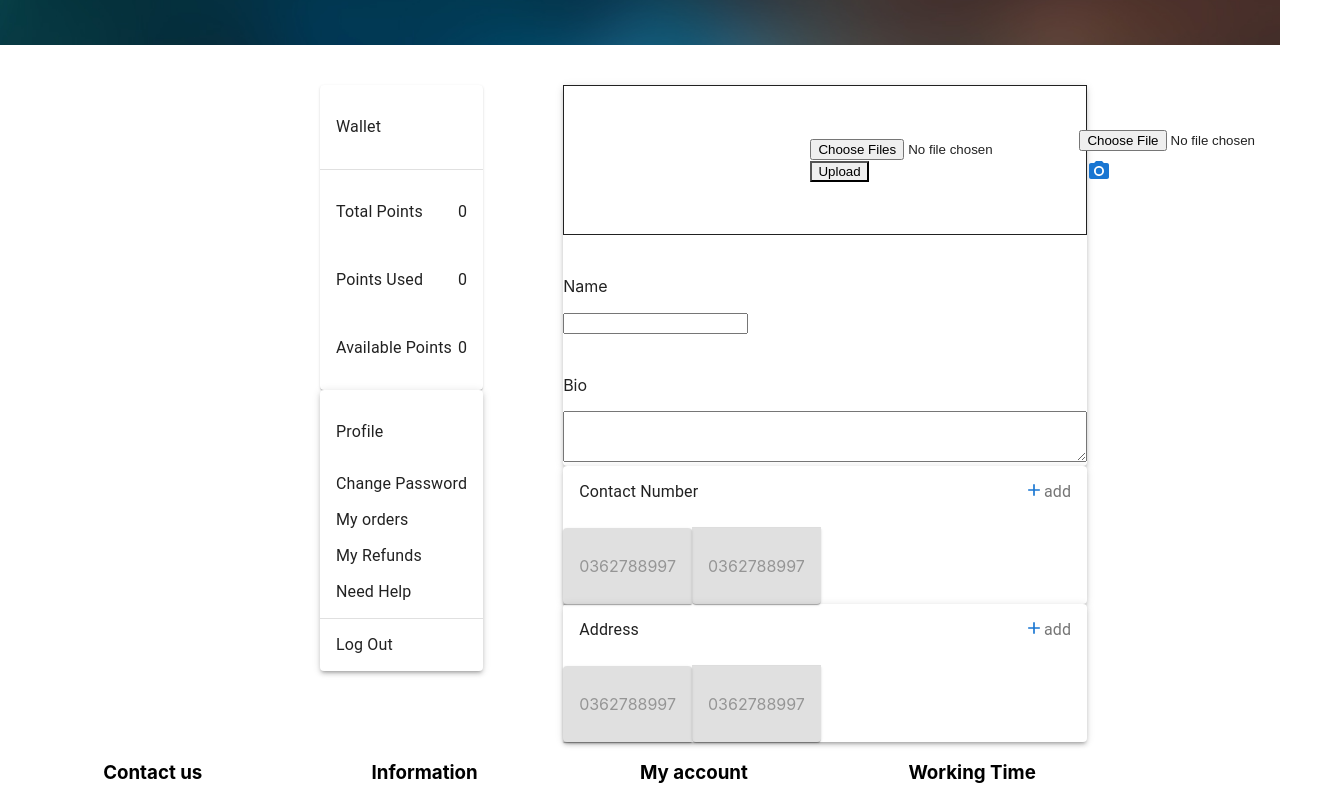
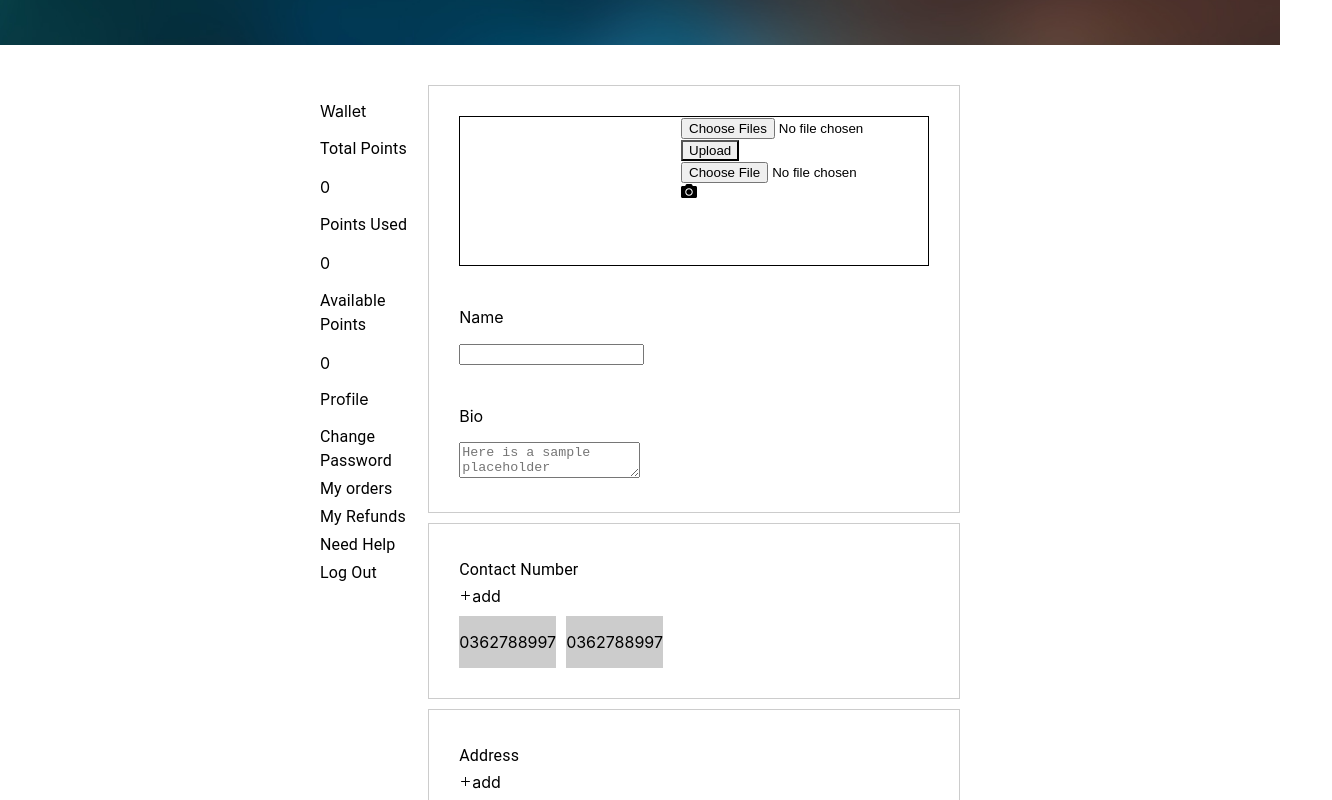
Before and after one commit to NextjsStore/nextjs-commerce-vendure, a Next.js app in the folder site/: page /profile in a window 1280 px wide. Shown: the part 300-1100 px from the top of the page, 1332 px wide, since content can reach past the window. Built offline with nearby package versions, Linux system fonts and the light colour scheme.

Commit message:
convert chakra ui

```diff
--- /dev/null
+++ b/site/pages/__document.js
@@ -0,0 +1,25 @@
+import React from 'react'
+import Document, { Html, Head, Main, NextScript } from 'next/document'
+
+export default class MyDocument extends Document {
+  render() {
+    return (
+      <Html lang="en">
+        <Head>
+          <link
+            href="https://fonts.googleapis.com/css2?family=Merriweather:wght@300;400;700&display=swap"
+            rel="stylesheet"
+          />
+          <link
+            href="https://fonts.googleapis.com/css2?family=Mulish:wght@300;400&display=swap"
+            rel="stylesheet"
+          />
+        </Head>
+        <body>
+          <Main />
+          <NextScript />
+        </body>
+      </Html>
+    )
+  }
+}
--- a/site/pages/_document.js
+++ /dev/null
@@ -1,72 +0,0 @@
-import React from 'react'
-import Document, { Html, Head, Main, NextScript } from 'next/document'
-import { ServerStyleSheets } from '@material-ui/styles' // works with @material-ui/core/styles, if you prefer to use it.
-
-export default class MyDocument extends Document {
-  render() {
-    return (
-      <Html lang="en">
-        <Head>
-          <link
-            href="https://fonts.googleapis.com/css2?family=Merriweather:wght@300;400;700&display=swap"
-            rel="stylesheet"
-          />
-          <link
-            href="https://fonts.googleapis.com/css2?family=Mulish:wght@300;400&display=swap"
-            rel="stylesheet"
-          />
-        </Head>
-        <body>
-          <Main />
-          <NextScript />
-        </body>
-      </Html>
-    )
-  }
-}
-
-// `getInitialProps` belongs to `_document` (instead of `_app`),
-// it's compatible with server-side generation (SSG).
-MyDocument.getInitialProps = async (ctx) => {
-  // Resolution order
-  //
-  // On the server:
-  // 1. app.getInitialProps
-  // 2. page.getInitialProps
-  // 3. document.getInitialProps
-  // 4. app.render
-  // 5. page.render
-  // 6. document.render
-  //
-  // On the server with error:
-  // 1. document.getInitialProps
-  // 2. app.render
-  // 3. page.render
-  // 4. document.render
-  //
-  // On the client
-  // 1. app.getInitialProps
-  // 2. page.getInitialProps
-  // 3. app.render
-  // 4. page.render
-
-  // Render app and page and get the context of the page with collected side effects.
-  const sheets = new ServerStyleSheets()
-  const originalRenderPage = ctx.renderPage
-
-  ctx.renderPage = () =>
-    originalRenderPage({
-      enhanceApp: (App) => (props) => sheets.collect(<App {...props} />),
-    })
-
-  const initialProps = await Document.getInitialProps(ctx)
-
-  return {
-    ...initialProps,
-    // Styles fragment is rendered after the app and page rendering finish.
-    styles: [
-      ...React.Children.toArray(initialProps.styles),
-      sheets.getStyleElement(),
-    ],
-  }
-}
--- a/site/pages/profile.js
+++ b/site/pages/profile.js
@@ -1,19 +1,7 @@
 import * as React from 'react'
-import { makeStyles } from '@material-ui/core/styles'
-import Paper from '@mui/material/Paper'
-import Divider from '@mui/material/Divider'
-import MenuList from '@mui/material/MenuList'
-import MenuItem from '@mui/material/MenuItem'
 import ListItemText from '@mui/material/ListItemText'
-import IconButton from '@mui/material/IconButton'
-import PhotoCamera from '@mui/icons-material/PhotoCamera'
-import Stack from '@mui/material/Stack'
-import { styled } from '@mui/material/styles'
-import TextareaAutosize from '@mui/material/TextareaAutosize'
-import AddIcon from '@mui/icons-material/Add'
-import ListItemIcon from '@mui/material/ListItemIcon'
-import Accordion from '@mui/material/Accordion'
-import AccordionSummary from '@mui/material/AccordionSummary'
+import { FaCamera } from 'react-icons/fa'
+import { AiOutlinePlus } from 'react-icons/ai'
 import {
   Center,
   Button,
@@ -23,8 +11,9 @@ import {
   Spacer,
   Text,
   Heading,
-  Checkbox,
+  Textarea,
   Input,
+  Accordion,
 } from '@chakra-ui/react'
 
 const Profile = () => {
@@ -65,65 +54,65 @@ const Profile = () => {
         <Container w="50%">
           <Flex>
             <Box>
-              <Paper>
-                <MenuList>
-                  <MenuItem>
+              <Box>
+                <Box>
+                  <Box>
                     <Text variant="h5" component="div">
                       Wallet
                     </Text>
-                  </MenuItem>
-                  <Divider />
-                  <MenuItem>
+                  </Box>
+                  <Box />
+                  <Box>
                     <ListItemText>Total Points</ListItemText>
                     <Text variant="body2" color="text.secondary">
                       0
                     </Text>
-                  </MenuItem>
-                  <MenuItem>
+                  </Box>
+                  <Box>
                     <ListItemText>Points Used</ListItemText>
                     <Text variant="body2" color="text.secondary">
                       0
                     </Text>
-                  </MenuItem>
-                  <MenuItem>
+                  </Box>
+                  <Box>
                     <ListItemText>Available Points</ListItemText>
                     <Text variant="body2" color="text.secondary">
                       0
                     </Text>
-                  </MenuItem>
-                </MenuList>
-              </Paper>
-              <Paper elevation={3}>
-                <MenuList>
-                  <MenuItem>
+                  </Box>
+                </Box>
+              </Box>
+              <Box elevation={3}>
+                <Box>
+                  <Box>
                     <Text variant="h5" component="div">
                       Profile
                     </Text>
-                  </MenuItem>
-                  <MenuItem>
+                  </Box>
+                  <Box>
                     <ListItemText>Change Password</ListItemText>
-                  </MenuItem>
-                  <MenuItem>
+                  </Box>
+                  <Box>
                     <ListItemText>My orders</ListItemText>
-                  </MenuItem>
-                  <MenuItem>
+                  </Box>
+                  <Box>
                     <ListItemText>My Refunds</ListItemText>
-                  </MenuItem>
-                  <MenuItem>
+                  </Box>
+                  <Box>
                     <ListItemText>Need Help</ListItemText>
-                  </MenuItem>
-                  <Divider />
-                  <MenuItem>
+                  </Box>
+                  <Box />
+                  <Box>
                     <ListItemText>Log Out</ListItemText>
-                  </MenuItem>
-                </MenuList>
-              </Paper>
+                  </Box>
+                </Box>
+              </Box>
             </Box>
             <Spacer />
             <Box item lg={8}>
-              <Box sx={{ marginLeft: '80px' }}>
-                <Paper elevation={3}>
-                  <Stack
+              <Box>
+                <Box elevation={3} border="1px solid #cccccc" p="30">
+                  <Box
                     direction="row"
                     alignItems="center"
                     spacing={2}
@@ -149,15 +138,9 @@ const Profile = () => {
                         id="icon-button-file"
                         type="file"
                       />
-                      <IconButton
-                        color="primary"
-                        aria-label="upload picture"
-                        component="span"
-                      >
-                        <PhotoCamera />
-                      </IconButton>
+                      <FaCamera />
                     </label>
-                  </Stack>
+                  </Box>
                   <Box sx={{ paddingTop: '25px' }}>
                     <Text variant="H5" component="H5">
                       Name
@@ -168,79 +151,63 @@ const Profile = () => {
                     <Text variant="H5" component="H5">
                       Bio
                     </Text>
-                    <TextareaAutosize
-                      aria-label="minimum height"
-                      minRows={3}
-                      style={{ width: '100%' }}
-                    />
+                    <Textarea placeholder="Here is a sample placeholder" />
                   </Box>
-                </Paper>
-                <Paper elevation={3}>
-                  <MenuList sx={{ marginBottom: '10px' }}>
-                    <MenuItem>
+                </Box>
+                <Box elevation={3} border="1px solid #cccccc" p="30" mt="10">
+                  <Box sx={{ marginBottom: '10px' }}>
+                    <Box>
                       <ListItemText>Contact Number</ListItemText>
-                      <ListItemIcon>
-                        <AddIcon
+                      <Box>
+                        <AiOutlinePlus
                           label="add"
                           fontSize="small"
                           sx={{ color: '#1976d2' }}
                         />
                         add
-                      </ListItemIcon>
-                    </MenuItem>
-                  </MenuList>
+                      </Box>
+                    </Box>
+                  </Box>
                   <Box sx={{ display: 'flex' }}>
-                    <Accordion disabled>
-                      <AccordionSummary
-                        aria-controls="panel3a-content"
-                        id="panel3a-header"
-                      >
+                    <Accordion disabled bg="#ccc" mr="10">
+                      <Box aria-controls="panel3a-content" id="panel3a-header">
                         <Text>0362788997</Text>
-                      </AccordionSummary>
+                      </Box>
                     </Accordion>
-                    <Accordion disabled>
-                      <AccordionSummary
-                        aria-controls="panel3a-content"
-                        id="panel3a-header"
-                      >
+                    <Accordion disabled bg="#ccc" mr="10">
+                      <Box aria-controls="panel3a-content" id="panel3a-header">
                         <Text>0362788997</Text>
-                      </AccordionSummary>
+                      </Box>
                     </Accordion>
                   </Box>
-                </Paper>
-                <Paper elevation={3}>
-                  <MenuList sx={{ marginBottom: '10px' }}>
-                    <MenuItem>
+                </Box>
+                <Box elevation={3} border="1px solid #cccccc" p="30" mt="10">
+                  <Box sx={{ marginBottom: '10px' }}>
+                    <Box>
                       <ListItemText>Address</ListItemText>
-                      <ListItemIcon>
-                        <AddIcon
+                      <Box>
+                        <AiOutlinePlus
                           label="add"
                           fontSize="small"
                           sx={{ color: '#1976d2' }}
                         />
                         add
-                      </ListItemIcon>
-                    </MenuItem>
-                  </MenuList>
+                      </Box>
+                    </Box>
+                  </Box>
                   <Box sx={{ display: 'flex' }}>
-                    <Accordion disabled>
-                      <AccordionSummary
-                        aria-controls="panel3a-content"
-                        id="panel3a-header"
-                      >
+                    <Accordion disabled bg="#ccc" mr="10">
+                      <Box aria-controls="panel3a-content" id="panel3a-header">
                         <Text>0362788997</Text>
-                      </AccordionSummary>
+                      </Box>
                     </Accordion>
-                    <Accordion disabled>
-                      <AccordionSummary
-                        aria-controls="panel3a-content"
-                        id="panel3a-header"
-                      >
+                    <Accordion disabled bg="#ccc" mr="10">
+                      <Box aria-controls="panel3a-content" id="panel3a-header">
                         <Text>0362788997</Text>
-                      </AccordionSummary>
+                      </Box>
                     </Accordion>
                   </Box>
-                </Paper>
+                </Box>
               </Box>
             </Box>
           </Flex>
```
Also changed, not shown: site/components/cart/AddToCartButton.js (+5 -7 lines), site/components/single-product/gallery-carousel/index.js (+4 -6 lines), site/pages/cart.js (+26 -79 lines), site/pages/collection/[slug].js (+63 -182 lines), site/pages/shop.js (+2 -5 lines).
